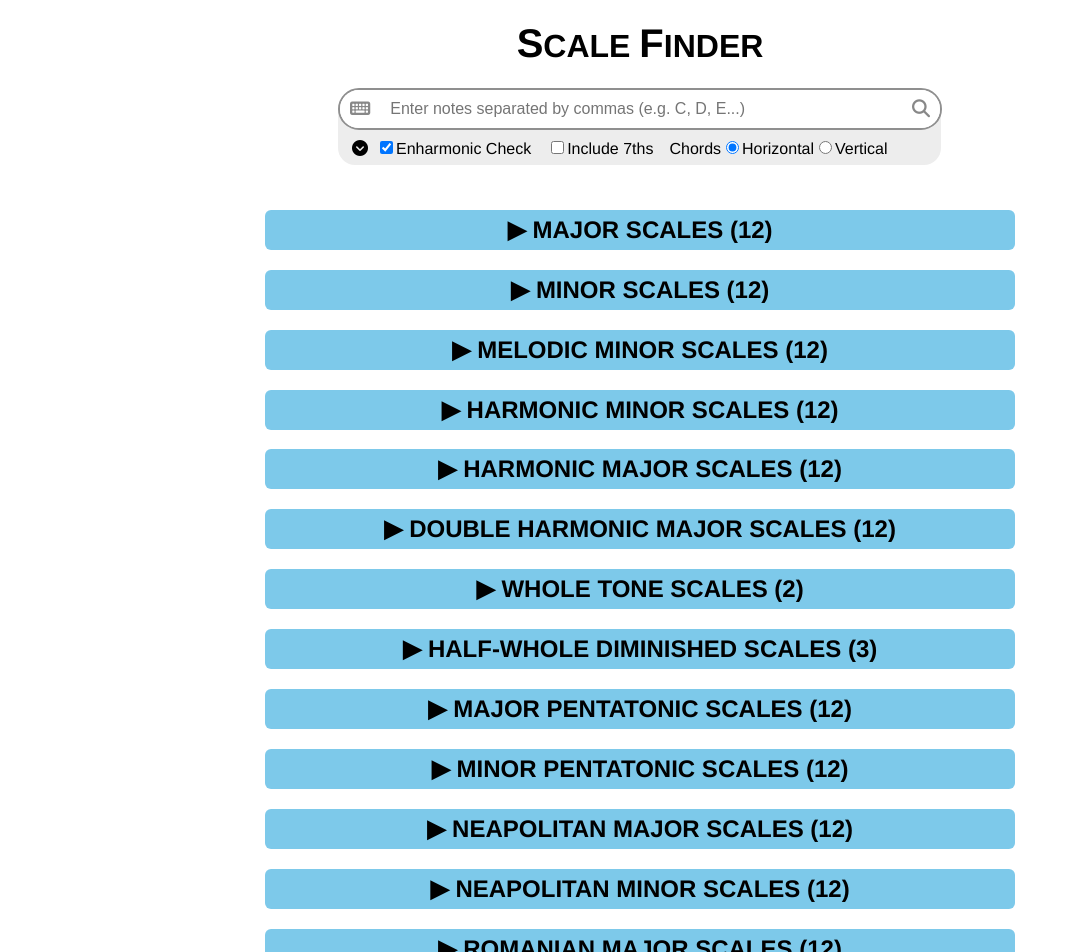
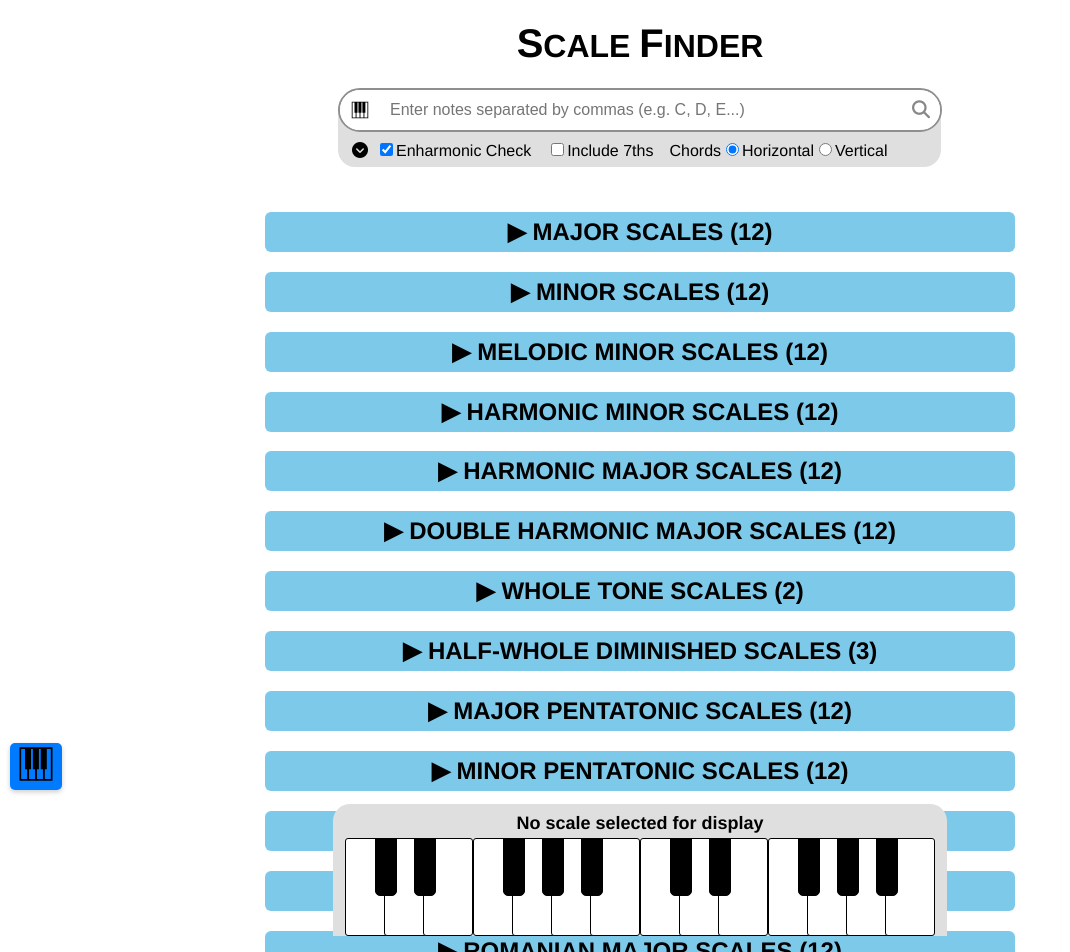
Before and after one commit to AtliGudm/Music-Theory-Helper, a React (Create React App) app: page / in a window 1280 px wide. Shown: the top 952 px of the page, without its empty margins (0-1070 px from the left). Built offline with nearby package versions, Linux system fonts and the light colour scheme.

Commit message:
Added Piano Keyboard Scale Display feedback!!
You can now click on a scale and see the notes in the scale displayed on a piano keyboard!

```diff
--- /dev/null
+++ b/src/assets/PianoKeysIcon.tsx
@@ -0,0 +1,13 @@
+const PianoKeysIcon = ({width, height}: {width: string, height: string}) => (
+<svg className="piano-icon" version="1.1" id="Capa_1" xmlns="http://www.w3.org/2000/svg" xmlnsXlink="http://www.w3.org/1999/xlink" width={width} height={height} viewBox="-31.4 -31.4 376.84 376.84" xmlSpace="preserve" stroke="#000000" strokeWidth="0.0031404300000000005">
+
+<g id="SVGRepo_bgCarrier" strokeWidth="0"/>
+
+<g id="SVGRepo_tracerCarrier" strokeLinecap="round" strokeLinejoin="round" stroke="#CCCCCC" strokeWidth="0.628086"/>
+
+<g id="SVGRepo_iconCarrier"> <g> <path d="M89.859,314.043h60.092h14.142h60.092h14.142h74.233V0h-74.233h-14.142h-60.092h-14.142H89.859H75.717H1.484v314.043 h74.233H89.859z M296.652,298.136h-56.561v-91.021h18.559V15.907h38.002V298.136z M222.418,207.115v91.021h-56.561v-91.021h18.559 V15.907h17.673v191.208H222.418z M148.185,207.115v91.021H91.625v-91.021h18.559V15.907h17.673v191.208H148.185z M73.952,298.136 H17.391V15.907h36.231v191.208h20.33V298.136z"/> </g> </g>
+
+</svg>
+  );
+
+  export default PianoKeysIcon;
--- /dev/null
+++ b/src/pages/DisplayPianoKeyboard.tsx
@@ -0,0 +1,61 @@
+import './PianoKeyboard.css'
+import { scaleNotesToInt } from '../Helpers';
+import { Scale } from '../data/ScaleData';
+
+const pianoKeys: any[] = [ [0,"W"], [1,"B"], [2,"W"], [3,"B"], [4,"W"], [5,"W"], [6,"B"], [7,"W"], [8,"B"], [9,"W"], [10,"B"], [11,"W"] ];
+
+const DisplayPianoKeyboard = ({selectedScale}:{selectedScale: Scale}) => {
+    const scaleNotes = scaleNotesToInt(selectedScale.notes);
+    let currentIndex = 0;
+
+    const sdfg = (noteInt: number) => {
+        if (scaleNotes[currentIndex] == noteInt) {
+            currentIndex++;
+            if(currentIndex === 1) return " selected-root-key";
+            return " selected-key";
+        }
+        return "";
+    }
+
+    const CreateOctave = (pianoKeys2: any[]) => {
+        return (
+            <>
+            { pianoKeys2.map((item) => (
+                <li key={item[0]}
+                    className={"piano-keys" +
+                                (item[1] === "W" ? " white-key" : " black-key") +
+                                sdfg(item[0])}>
+                </li>
+            ))}
+            </>
+        )
+    }
+
+    const getScaleDisplayName = () => {
+        if(selectedScale && selectedScale.type) {
+            if(selectedScale.root) {
+                return (selectedScale.root + " " + selectedScale.type)
+            }
+            else {
+                return selectedScale.type;
+            }
+        }
+        return "No scale selected for display";
+    }
+
+    return (
+        <div className='container'>
+            <div className='piano-display-border'>
+                <div style={{padding: "4px"}}>{getScaleDisplayName()}</div>
+                <div className="piano-container">
+                    <ul className="piano-keys-list">
+                        {CreateOctave(pianoKeys)}
+                        {CreateOctave(pianoKeys)}
+                    </ul>
+                </div>
+            </div>
+        </div>
+    );
+}
+
+export default DisplayPianoKeyboard;
--- a/src/pages/HelperComponents.tsx
+++ b/src/pages/HelperComponents.tsx
@@ -34,7 +34,7 @@ export const getScaleNotesDisplay = (scaleNotes: string[] | null,
                 <div className="scale-note-display">
                     {ouputString.map((item, index) => (
                         <div key={item+index} className="chord-notes">
-                            <div className={item.style}>{formatAccidentalsForDisplay(item.note)}{/* {index < scaleNotes.length - 1 ? ",": ""} */}</div>
+                            <div className={item.style}><FormatAccidentalsForDisplay textInput={item.note}/>{/* {index < scaleNotes.length - 1 ? ",": ""} */}</div>
                             <div className={`scale-note-degree ${item.style}`}>{getModeAccidental(index, scaleType, selectedMode)}{index+1}</div>
                         </div>
                     ))}
@@ -45,7 +45,7 @@ export const getScaleNotesDisplay = (scaleNotes: string[] | null,
             return (<>
                 {ouputString.map((item, index) => (
                     <>
-                    <span className={item.style}>{formatAccidentalsForDisplay(item.note)}</span>
+                    <span className={item.style}><FormatAccidentalsForDisplay textInput={item.note}/></span>
                     <span>{index < ouputString.length - 1 ? ", ": ""}</span>
                     </>
                 ))}
--- a/src/pages/PianoKeyboard.css
+++ b/src/pages/PianoKeyboard.css
@@ -15,11 +15,11 @@
     text-align: center;
 }
 
-.piano-container {
+/* .piano-container {
     display: flex;
     align-items: center;
     justify-content: center;
-}
+}  */
 
 .piano-keys-list {
     list-style: none;
@@ -104,6 +104,7 @@
     align-items: center;
     justify-content: flex-start;
     overflow: auto;
+    pointer-events: visible;
 }
 
 .piano-keys {
@@ -132,5 +133,13 @@ li.selected-key {
 }
 
 li.black-key.selected-key {
-    background: darkred;
+    background: #b70000;
 }
+
+li.selected-root-key {
+    background: red;
+}
+
+li.black-key.selected-root-key {
+    background: #b70000;;
+}
--- a/src/pages/ScaleFinder.css
+++ b/src/pages/ScaleFinder.css
@@ -34,14 +34,20 @@ h2.scaleGroupHeader:hover {
 
 .scaleHeader {
   background-color: #FADA7A; /*  #F5F0CD; */
-  padding: 6px;
+  /* padding: 2px; */
   color: black;
   margin-inline: 30px;
   border-radius: 6px;
-  cursor: pointer;
+  /* cursor: pointer; */
 }
 
-.scaleHeader:hover {
+.scaleHeader2 {
+  cursor: pointer;
+  border-radius: 6px;
+  padding: 4px;
+}
+
+.scaleHeader2:hover {
   background-color: #fbe49e;
 }
 
@@ -311,7 +317,7 @@ li.scaleDisplay
   width: 603px;
   height: 60px;
   border-radius: 0px 0px 17px 17px;
-  background-color: #ededed;;
+  background-color: #dfdfdf;
   top: -25px;
   position: relative;
   z-index: 50;
@@ -330,6 +336,7 @@ li.scaleDisplay
   position: sticky;
   top: 10px;/* 10px; */
   transition: filter 0.7s ease;
+  z-index: 5;
 }
 
 .sticky-active {
@@ -404,3 +411,61 @@ span.sharp-accidental {
   font-size: 1em; /* 0.8em; */
   line-height: 1; /* Maintain consistent line-height */
 }
+
+.sticky-bottom {
+  position: fixed;
+  bottom: -136px;
+  left: 0;
+  width: 100%;
+  text-align: center;
+  /* padding: 10px; */
+  transition: bottom 0.3s ease, filter 0.7s ease;
+  pointer-events: none;
+}
+
+.sticky-bottom.visible {
+  bottom: -1px; /* Slide into view */
+  filter: drop-shadow(0 1mm 1.5mm grey);
+}
+
+.toggle-button {
+  position: fixed;
+  bottom: 10px;
+  left: 10px;
+  /* padding: 10px 15px; */
+  background-color: #007bff;
+  color: white;
+  border: none;
+  border-radius: 5px;
+  cursor: pointer;
+  box-shadow: 0 2px 5px rgba(0, 0, 0, 0.2);
+}
+
+.display-scale-on-keyboard-button {
+  background: none;
+  border: none;
+  /* font-size: 18px; */
+  height: 100%;
+  cursor: pointer;
+  padding-left: 9px;
+}
+
+.piano-display-border {
+  background-color: #dfdfdf;
+    /* border: 2px solid gray; */
+    /*  padding: 5px;  */
+    padding-top: 5px;
+    padding-left: 12px;
+    padding-right: 12px;
+    border-radius: 17px 17px 0px 0px;
+    font-size: 18px;
+    font-weight: bold;
+}
+
+.piano-icon {
+  fill: black;
+}
+
+.piano-icon:hover {
+  fill: rgb(93, 93, 93);
+}
--- a/src/pages/ScaleFinder.tsx
+++ b/src/pages/ScaleFinder.tsx
@@ -2,15 +2,18 @@ import { useState, useEffect } from "react"
 import './ScaleFinder.css'
 import ScaleGroupDisplay from "./ScaleGroupDisplay";
 import { useScaleSettings } from "../ScaleSettingsContext";
-import { groupScalesByType, processTextInput, processTextInput2, findScalesByNotes, groupScalesByType2, getFifth } from "../Helpers";
+import { groupScalesByType, processTextInput, processTextInput2, findScalesByNotes, groupScalesByType2, getFifth, scaleNotesToInt } from "../Helpers";
 import { scales, Scale, getScales, getScale } from "../data/ScaleData";
 import SearchBar from "./SearchBar";
 import { findByName } from "../data/ModesData";
-import InputPianoKeyboard from "./InputPianoKeyboard";
+import DisplayPianoKeyboard from "./DisplayPianoKeyboard";
+import PianoKeysIcon from '../assets/PianoKeysIcon';
 
 const ScaleFinder = () => {
     const { enharmonicEquivalence, setQueryNotes } = useScaleSettings();
     const [ groupedScales, setGroupedScales ] = useState<{ [key: string]: { scale: Scale[], selectedModeIndex: number, parentScale: string | null }}>({});
+    const [ selectedScale, setSelectedScale ] = useState<Scale>();
+    const [ isFooterVisible, setFooterVisible ] = useState(false);
 
     const findScales = (queryText: string, threshold: number = 0, enharmonicEquivalenceOverride: boolean|null = null) => {
         if(queryText.length === 0) {
@@ -78,6 +81,16 @@ const ScaleFinder = () => {
         findScales("");
     }, []);
 
+    const displayScaleOnKeyboard = (selectedScale: Scale) => {
+        console.log(selectedScale);
+        setSelectedScale(selectedScale);
+        if(!isFooterVisible) toggleFooter();
+    }
+
+    const toggleFooter = () => {
+        setFooterVisible(!isFooterVisible);
+    };
+
     return (
         <div className="scaleFinder">
             <h1><span style={{fontSize: "1.25em"}}>S</span>CALE <span style={{fontSize: "1.25em"}}>F</span>INDER</h1>
@@ -92,12 +105,22 @@ const ScaleFinder = () => {
                             scales={item.scale}
                             scaleGroupStartingMode={item.selectedModeIndex}
                             parentScale={item.parentScale}
+                            displayScaleOnKeyboard={displayScaleOnKeyboard}
                         />
                     ))
                     ) : (
                     <p>No matching scales found.</p>
                 )}
             </div>
+            <div className={"sticky-bottom " + (isFooterVisible ? "visible" : "")}>
+                <DisplayPianoKeyboard selectedScale={selectedScale || { type: "", root: "", notes: [], order: 0 }}/>
+            </div>
+            <button className="toggle-button"
+                    onClick={toggleFooter}
+                    style={{fontSize: "18px"}}>
+                <PianoKeysIcon width="40" height="40"/>
+                {/* <i className={"fa-solid fa-keyboard"}></i> */}
+            </button>
         </div>
     );
 }
--- a/src/pages/SearchBar.tsx
+++ b/src/pages/SearchBar.tsx
@@ -6,6 +6,7 @@ import { findByName, SearchResult } from "../data/ModesData";
 import { modes } from "../data/ModesData";
 import { getFifth } from "../Helpers";
 import InputPianoKeyboard from "./InputPianoKeyboard";
+import PianoKeysIcon from "../assets/PianoKeysIcon";
 
 export interface SearchResultContainer {
   root: null | string,
@@ -172,7 +173,9 @@ const searchResultClicked = (item: SearchResultContainer) => {
       <div className="search-container">
       <button className="search-icon" title="Search"
                 onClick={() => setIsTextInputOpen(!isTextInputOpen)}>
-          <i className={(isTextInputOpen) ? "fa-solid fa-keyboard" : "fa-solid fa-font"}></i>
+          {/* <i className={(isTextInputOpen) ? "fa-solid fa-keyboard" : "fa-solid fa-font"}></i> */}
+          {isTextInputOpen ? (<PianoKeysIcon width="20" height="20"/>):(<i className="fa-solid fa-font"></i>)}
+
         </button>
         {isTextInputOpen && (
           <>
```
Also changed, not shown: src/pages/ScaleDisplay.tsx (+22 -6 lines), src/pages/ScaleGroupDisplay.tsx (+7 -2 lines), src/assets/piano-keys.svg (added), 1 other file (tests, documents, lock files or other folders).
